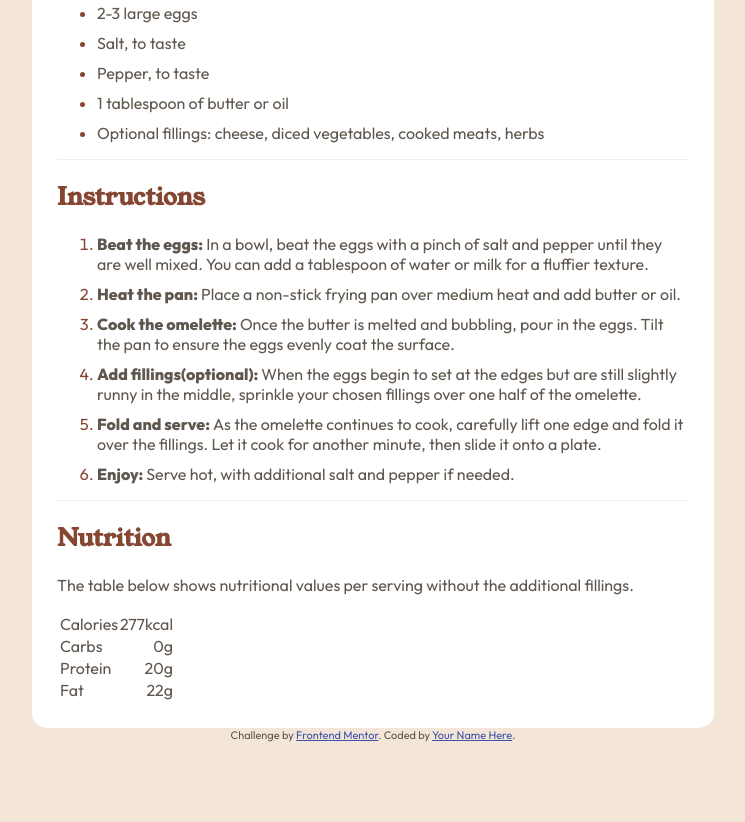
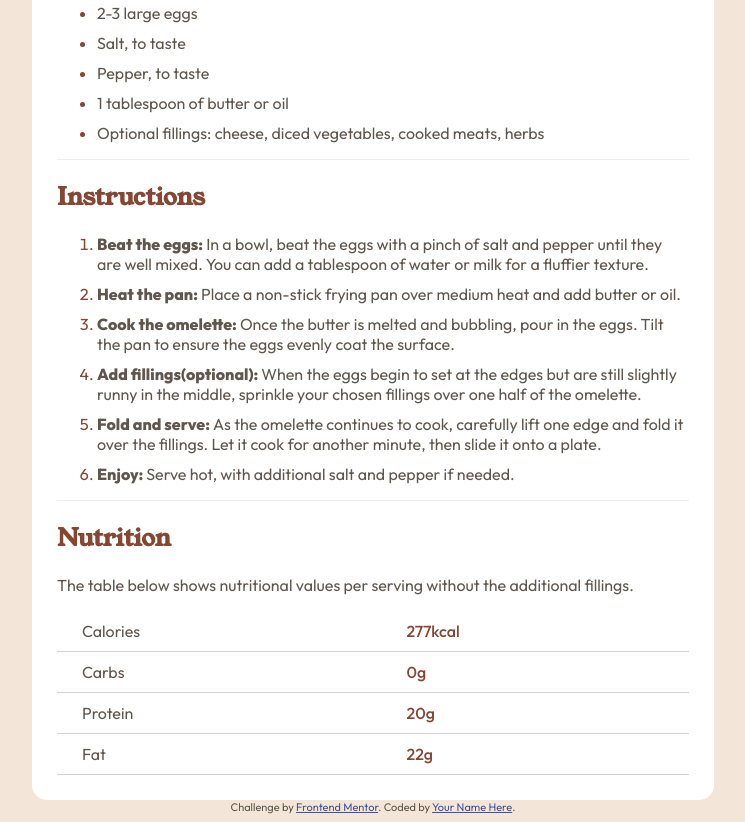
Before and after one commit to StaceyFoxx/Ingredients, a plain HTML site: page index.html in a window 1280 px wide. Shown: the part 746-1568 px from the top of the page, without its empty margins (267-1012 px from the left). Before the commit the page ends 1496 px from the top, so only its background shows below. Drawn offline with Linux system fonts and the light colour scheme.

Commit message:
table fix

```diff
--- a/index.html
+++ b/index.html
@@ -92,19 +92,19 @@
           <table>
             <tr>
               <td>Calories</td>
-              <td>277kcal</td>
+              <td class="colored-fact">277kcal</td>
             </tr>
             <tr>
               <td>Carbs</td>
-              <td>0g</td>
+              <td class="colored-fact">0g</td>
             </tr>
             <tr>
               <td>Protein</td>
-              <td>20g</td>
+              <td class="colored-fact">20g</td>
             </tr>
             <tr>
               <td>Fat</td>
-              <td>22g</td>
+              <td class="colored-fact">22g</td>
             </tr>
           </table>
         </div>
--- a/style.css
+++ b/style.css
@@ -44,7 +44,7 @@ h1 {
   font-size: 30px;
 }
 .preparation-time-card {
-  background-color:hsl(330, 100%, 98%);
+  background-color: hsl(330, 100%, 98%);
   border-radius: 15px;
   padding: 5px 0px 5px 20px;
 }
@@ -56,20 +56,32 @@ h1 {
 li {
   margin-bottom: 10px;
 }
-#preperation-time-title, .preparation-time-list li::marker{ color: hsl(332, 51%, 32%);
+#preperation-time-title,
+.preparation-time-list li::marker {
+  color: hsl(332, 51%, 32%);
 }
-.title, .list li::marker {
+.title,
+.list li::marker {
   color: hsl(14, 45%, 36%);
 }
 
 hr {
   border: 0 none;
-background:#eee;
-height: 1px;
+  background: #eee;
+  height: 1px;
 }
 
-tr {
-  display: flex;
-  justify-content: space-between;
+table {
+  border-collapse: collapse;
   width: 100%;
+  tr {
+    border-bottom: 0.2px solid lightgrey;
+  }
+  td {
+    padding: 10px 10px 10px 25px;
+  }
+  .colored-fact {
+    color: hsl(14, 45%, 36%);
+    font-weight: 500;
+  }
 }
```
